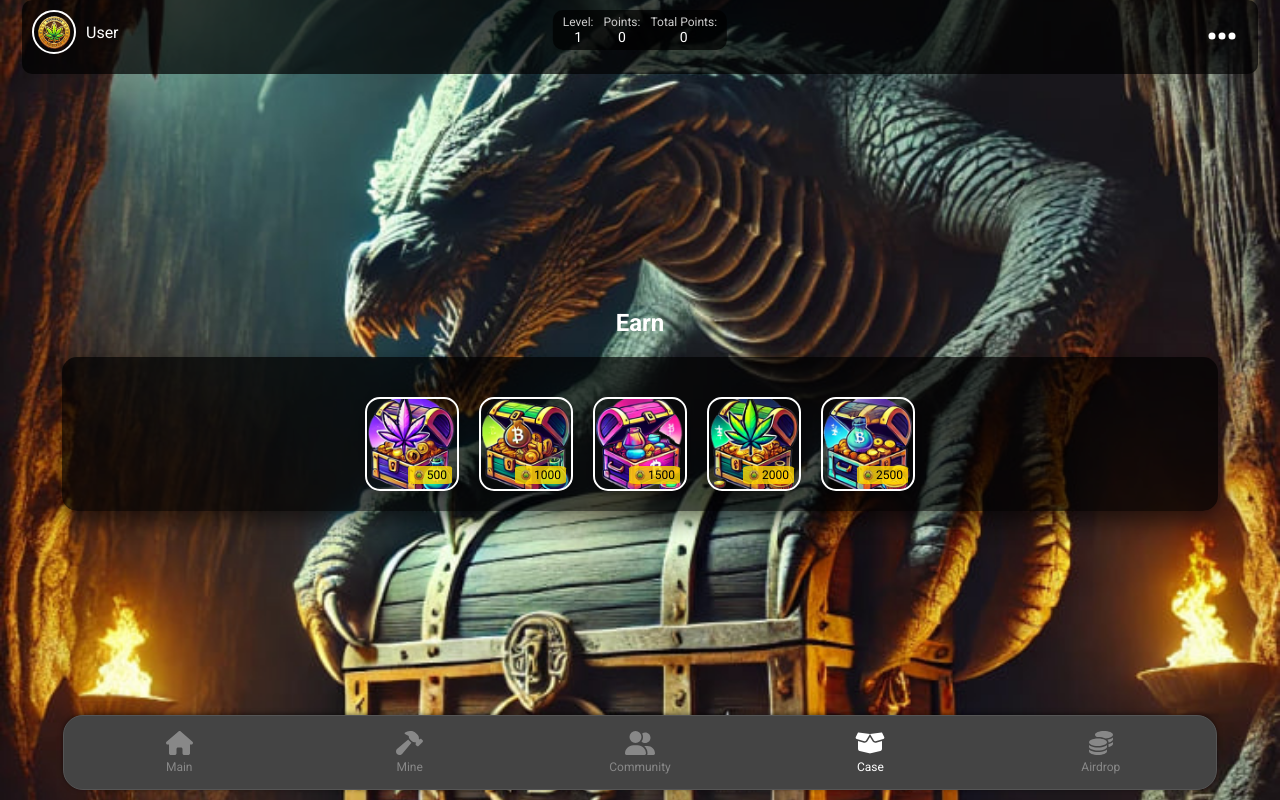
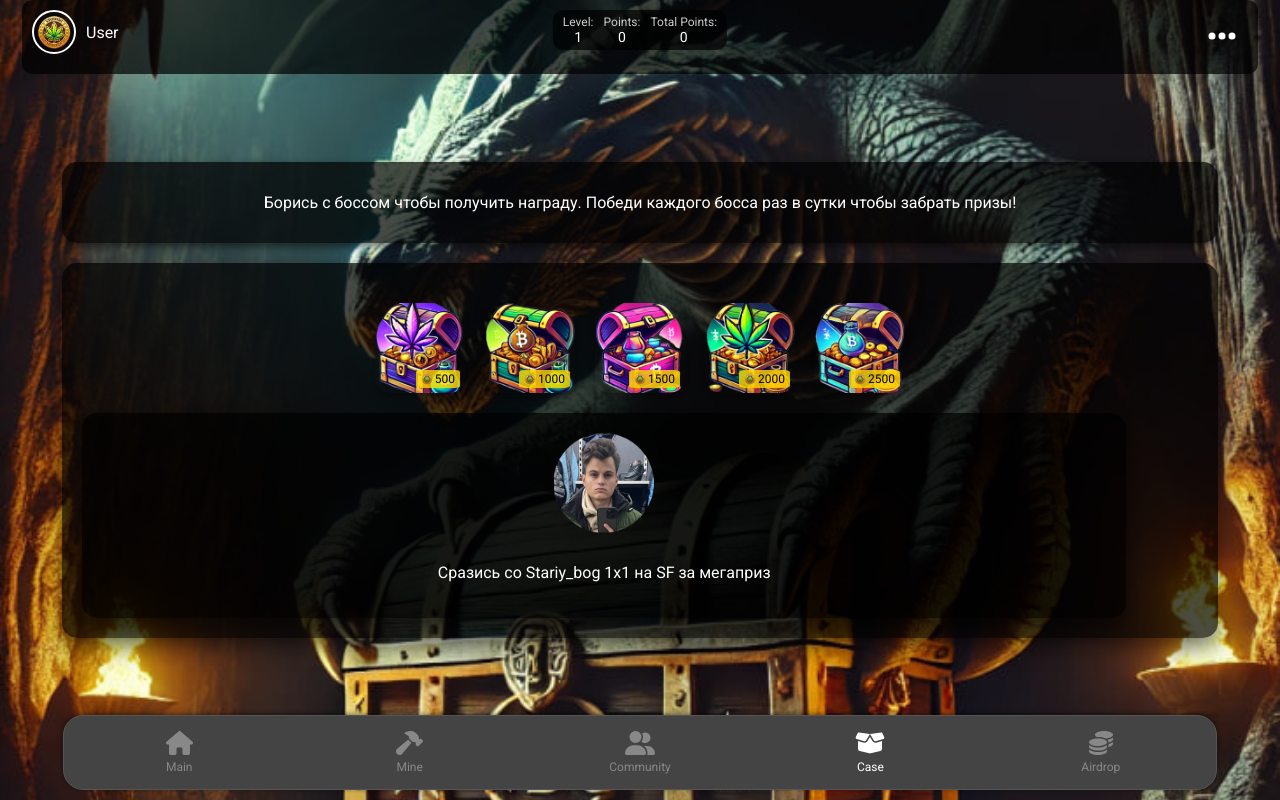
Before and after one commit to eztasterwp/list, a React (Create React App) app: page / in a window 1280 px wide. Both pictures are taken after a click on the element "Case". Built offline with nearby package versions, Linux system fonts and the light colour scheme.

Commit message:
Add files via upload

```diff
--- a/src/Airdrop.css
+++ b/src/Airdrop.css
@@ -22,6 +22,6 @@
 
   .info-section p {
     margin: 0;
-    font-size: 18px;
-    color: #FFD700;
+    font-size: 14px;
+    color: #fff
   }
--- a/src/Airdrop.js
+++ b/src/Airdrop.js
@@ -5,7 +5,7 @@ const Airdrop = () => {
   return (
     <div className="airdrop-page">
       <div className="info-section">
-        <p>Информация о предстоящем эирдропе будет предоставлена позже, следите за обновлениями...</p>
+        <p>Информация о предстоящем эирдропе будет предоставлена в данном разделе, следите за обновлениями...</p>
       </div>
     </div>
   );
--- a/src/Earn.css
+++ b/src/Earn.css
@@ -12,6 +12,17 @@
   text-align: center;
   padding: 20px;
   box-sizing: border-box;
+}
+
+.earn-info {
+  background-color: rgba(0, 0, 0, 0.7);
+  border-radius: 15px;
+  padding: 15px 20px;
+  margin-bottom: 20px;
+  width: 90%;
+  box-shadow: 0 4px 8px rgba(0, 0, 0, 0.5);
+  font-size: 16px;
+  color: #fff;
 }
 
 .case-container-wrapper {
@@ -35,7 +46,7 @@
   height: 90px;
   background-size: cover;
   background-position: center;
-  border: 2px solid #fff;
+  border: none;
   border-radius: 15px;
   position: relative;
   transition: transform 0.3s, box-shadow 0.3s;
@@ -266,3 +277,20 @@
     transform: scale(1);
   }
 }
+
+.final-boss-section {
+  margin-top: 20px;
+  background-color: rgba(0, 0, 0, 0.7);
+  border-radius: 15px;
+  padding: 20px;
+  width: 90%;
+  text-align: center;
+  box-shadow: 0 10px 20px rgba(0, 0, 0, 0.5);
+}
+
+.final-boss {
+  width: 100px;
+  height: 100px;
+  border-radius: 15px;
+  margin-bottom: 10px;
+}
--- a/src/Earn.js
+++ b/src/Earn.js
@@ -10,13 +10,14 @@ import morgen from './images/morgen.png';
 import mell from './images/mell.png';
 import breal from './images/breal.png';
 import snoop from './images/snoop.png';
+import finalBoss from './images/stariy.png';
 
 const caseData = [
-  { id: 1, name: 'Chester', image: chester, cost: 500 },
-  { id: 2, name: 'Chester 1', image: chester1, cost: 1000 },
-  { id: 3, name: 'Chester 2', image: chester2, cost: 1500 },
-  { id: 4, name: 'Chester 3', image: chester3, cost: 2000 },
-  { id: 5, name: 'Chester 4', image: chester4, cost: 2500 },
+  { id: 1, name: 'Kizaru', image: chester, cost: 500 },
+  { id: 2, name: 'Morgenstern', image: chester1, cost: 1000 },
+  { id: 3, name: 'Mellstroy', image: chester2, cost: 1500 },
+  { id: 4, name: 'Snoop Dogg', image: chester3, cost: 2000 },
+  { id: 5, name: 'B-Real', image: chester4, cost: 2500 },
 ];
 
 const bossData = [
@@ -174,7 +175,9 @@ const Earn = ({ setShowBossBattle, points, setPoints, setTotalPoints }) => {
 
   return (
     <div className="earn-page">
-      <h2>Earn</h2>
+      <div className="earn-info">
+        <p>Борись с боссом чтобы получить награду. Победи каждого босса раз в сутки чтобы забрать призы!</p>
+      </div>
       <div className="case-container-wrapper">
         <div className="case-container">
           {caseData.map((caseItem) => (
@@ -195,6 +198,10 @@ const Earn = ({ setShowBossBattle, points, setPoints, setTotalPoints }) => {
               </div>
             </div>
           ))}
+        </div>
+        <div className="final-boss-section">
+          <img src={finalBoss} alt="Final Boss" className="final-boss" />
+          <p>Сразись со Stariy_bog 1x1 на SF за мегаприз</p>
         </div>
       </div>
       {selectedCase && !showBattle && (
```
